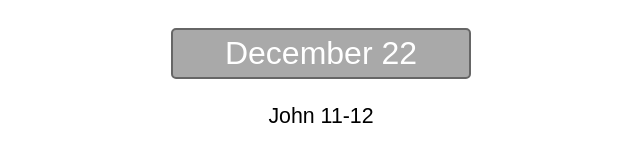
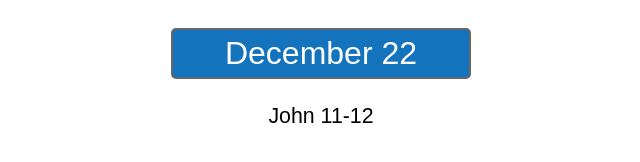
Before and after one commit to SquareSmith/jttb-reading-plan-reactjs, a React app: page / in a window 1280 px wide. Shown: the whole page, without its empty margins (319-959 px from the left). Built offline with nearby package versions, Linux system fonts and the light colour scheme.

Commit message:
Updated the color of the DatePicker button.

```diff
--- a/src/styles.css
+++ b/src/styles.css
@@ -14,7 +14,7 @@
   width: 300px;
   font-size: 24pt;
   color: white;
-  background-color: darkgray;
+  background-color: #1373bc;
   border-color: #666666;
   border-style: solid;
   border-radius: 5px;
```
